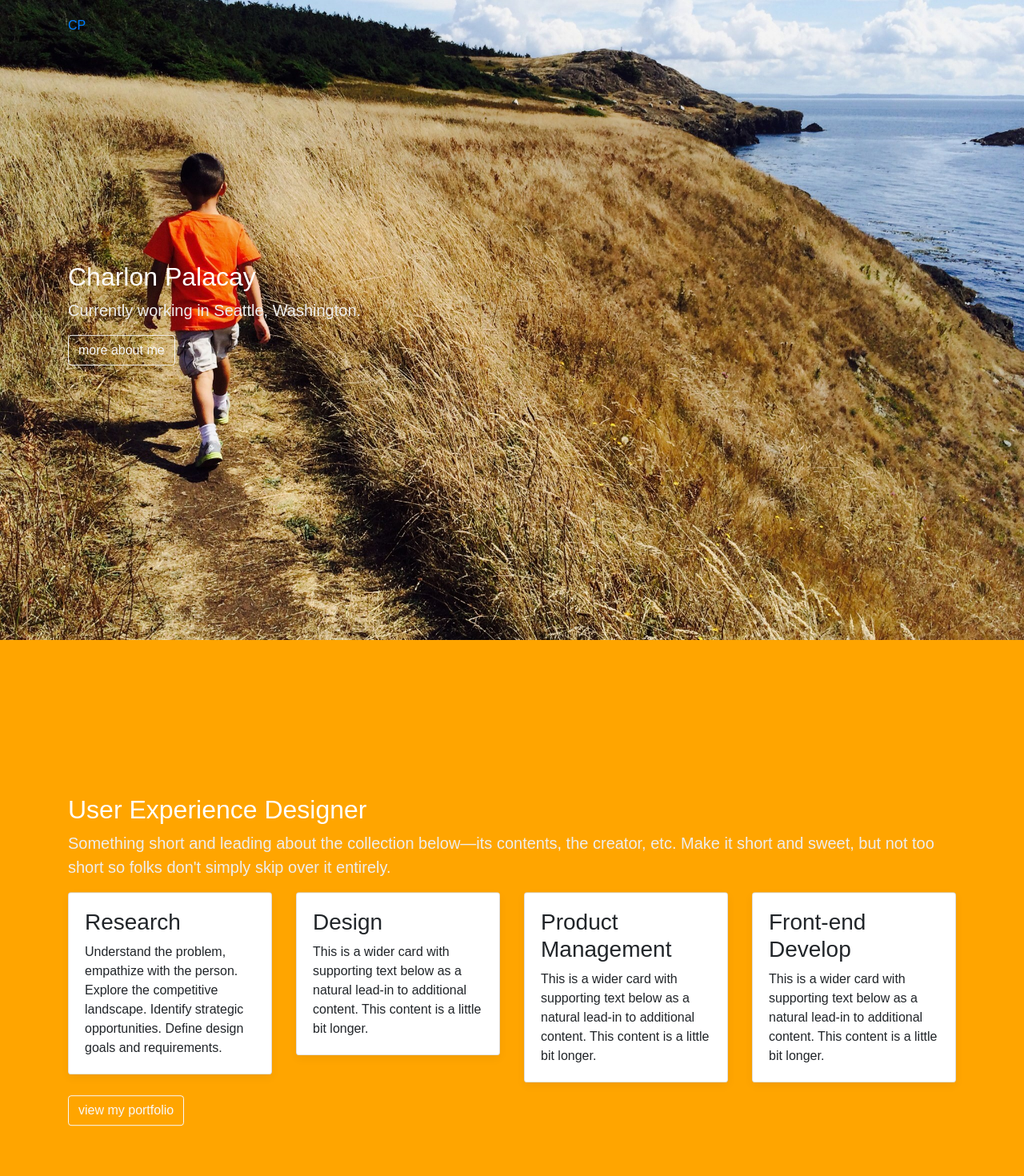
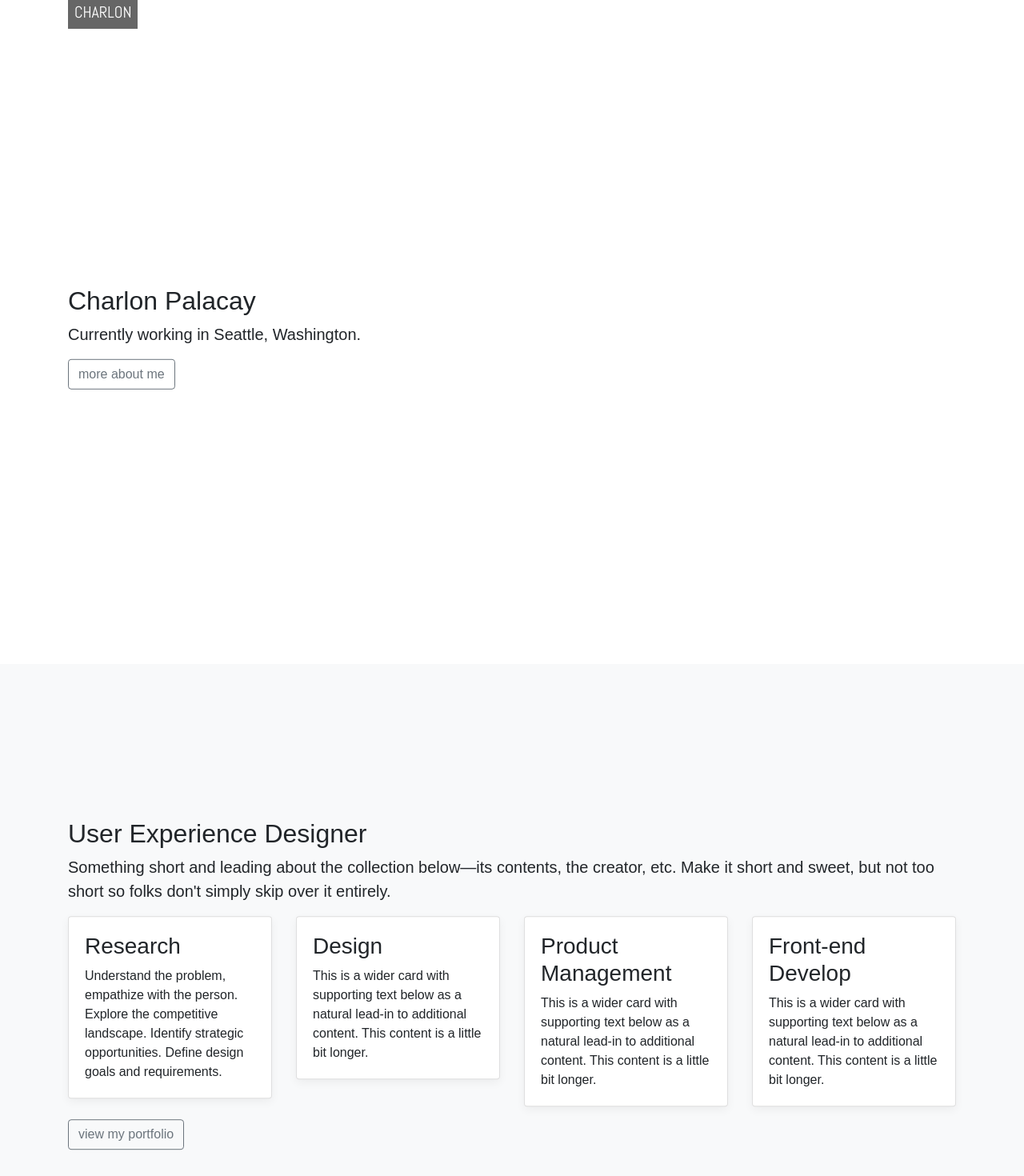
Before and after one commit to charlon/charlon.com, a React (Create React App) app in the folder portfolio/: page / in a window 1280 px wide. Shown: the top 1470 px of the page at 80% size. Built offline with nearby package versions, Linux system fonts and the light colour scheme; the HTML template or start-up script is replaced by a standard one.

Commit message:
Remove photo backgrounds.

```diff
--- a/portfolio/public/index.html
+++ b/portfolio/public/index.html
@@ -12,6 +12,8 @@
     <link rel="shortcut icon" href="%PUBLIC_URL%/favicon.ico">
 
     <link rel="stylesheet" href="https://maxcdn.bootstrapcdn.com/bootstrap/4.0.0/css/bootstrap.min.css" integrity="sha384-Gn5384xqQ1aoWXA+058RXPxPg6fy4IWvTNh0E263XmFcJlSAwiGgFAW/dAiS6JXm" crossorigin="anonymous">
+
+    <link href="https://fonts.googleapis.com/css?family=Abel" rel="stylesheet">
 
     <link type="text/css" href="/index.css">
 
@@ -64,9 +66,9 @@
     </nav>
   -->
 
-   <nav >
+   <nav>
      <div class="container">
-       <a href="/" >CP</a>
+       <a href="/" >Charlon</a>
      </div>
    </nav>
 
--- a/portfolio/src/Home.js
+++ b/portfolio/src/Home.js
@@ -16,14 +16,14 @@ const Home = () => (
             <div className="col-md-8">
               <h2>Charlon Palacay</h2>
               <p className="lead">Currently working in Seattle, Washington.</p>
-              <p><a href="/about" className="btn btn-outline-light">more about me</a></p>
+              <p><a href="/about" className="btn btn-outline-secondary">more about me</a></p>
             </div>
           </div>
         </div>
       </div>
     </header>
 
-    <section id="what" className="home-portfolio">
+    <section id="what" className="home-portfolio bg-light">
       <div className="content">
         <div className="container">
           <div className="row">
@@ -69,7 +69,7 @@ const Home = () => (
             </div>
 
             <div className="col-md-8">
-              <a href="/portfolio" className="btn btn-outline-light">view my portfolio</a>
+              <a href="/portfolio" className="btn btn-outline-secondary">view my portfolio</a>
             </div>
 
           </div>
--- a/portfolio/src/Home.scss
+++ b/portfolio/src/Home.scss
@@ -1,18 +1,18 @@
 .home-about {
-  background: url("/IMG_0095.jpg") no-repeat;
+  //background: url("/IMG_0095.jpg") no-repeat;
   background-size: cover;
   background-position: left center;
 }
 
 .home-portfolio {
   //background: url("/IMG_0948.jpg") no-repeat;
-  background: orange;
+  //background: orange;
   background-size: cover;
   background-position: center center;
 }
 
 .home-uw {
-  background: url("/uw-paccar.jpg") no-repeat;
+  //background: url("/uw-paccar.jpg") no-repeat;
   background-size: cover;
   background-position: center center;
 }
--- a/portfolio/src/index.scss
+++ b/portfolio/src/index.scss
@@ -8,11 +8,26 @@ body {
 
 
 nav {
-  position: absolute;
-  top: 20px;
-  left: 20px;
-  right: 20px;
-  z-index: 1;
+  //position: absolute;
+  //top: 20px;
+  //left: 20px;
+  //right: 20px;
+  //z-index: 1;
+
+  a {
+      font-family: 'Abel', sans-serif;
+      font-size: 20px;
+      text-transform: uppercase;
+      background-color: #666;
+      padding: 8px;
+      color: #fff;
+      text-decoration: none;
+
+      &:hover {
+          text-decoration: none;
+          color: #eee;
+      }
+    }
 
 }
 
@@ -30,9 +45,9 @@ header, section { height: 100vh; position: relative;   overflow-y: hidden;
       padding: 50px 0;
       //background: rgba(0, 0, 0, 0.6);
 
-      h1, h2 { color: #fff; }
+      h1, h2 { }
 
-      .lead { color: #eee; }
+      .lead {  }
   }
 }
 
```
